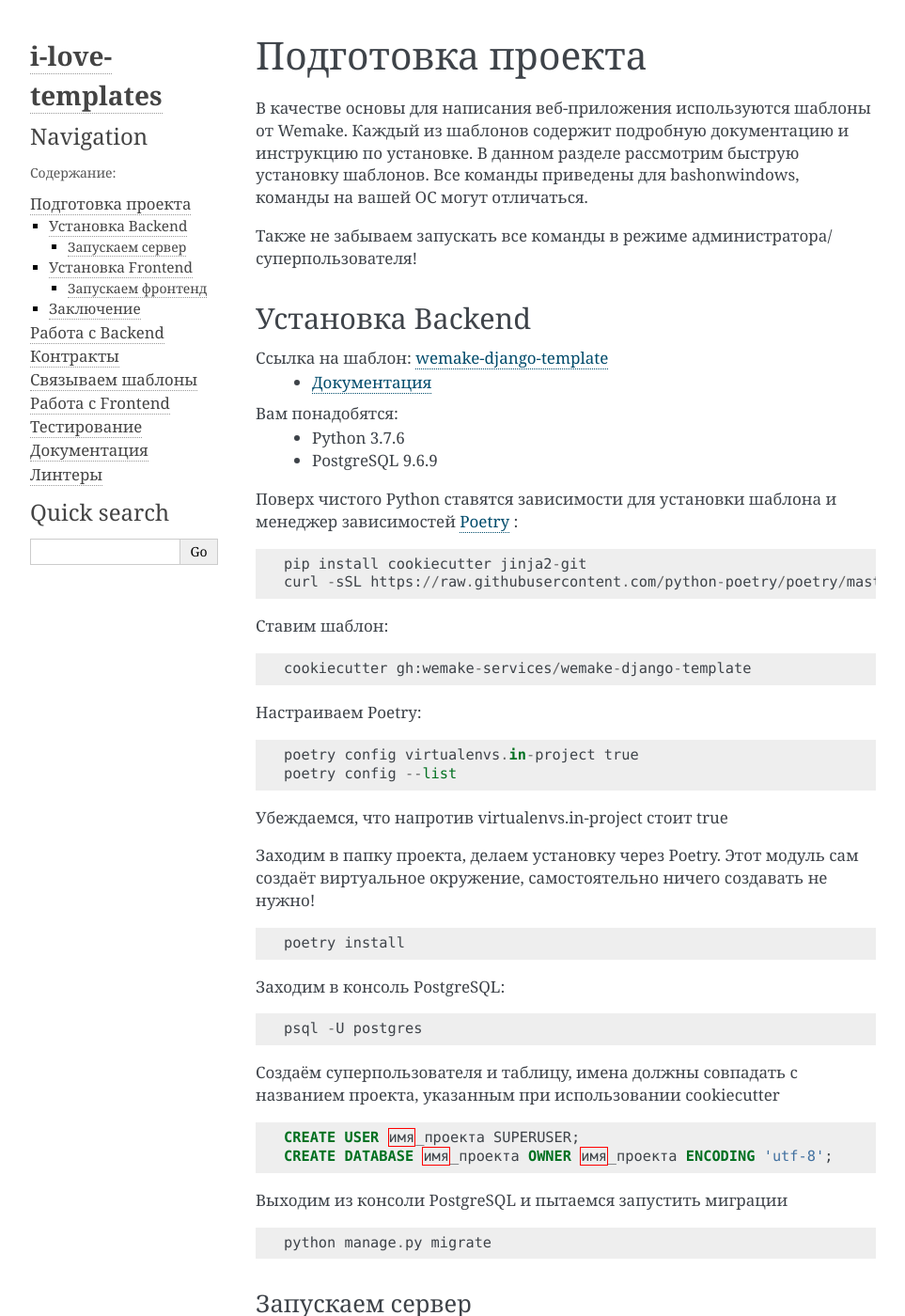
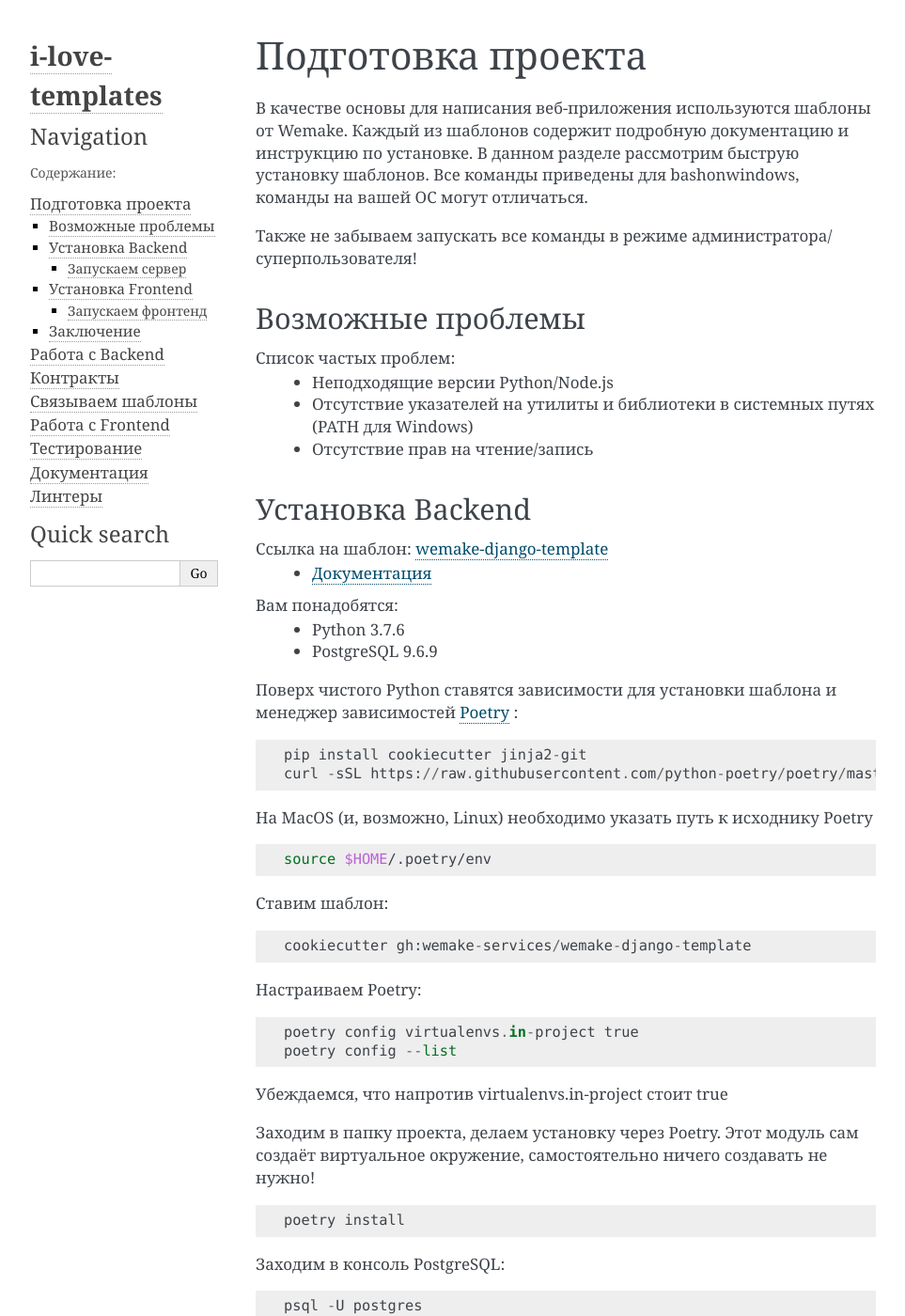
Before and after one commit to lishanda/i-love-templates, a Sphinx documentation site: the page built from docs/pages/preparations.rst, in a window 1280 px wide and 1400 px high. Shown: the whole window at 94% size, without its empty margins (148-1111 px from the left). Built offline with Sphinx 7.4.7, drawn with Linux system fonts in a browser that asks for light colours; some of the changed text lies outside the part shown.

Commit message:
Added missing command for MacOS installation

```diff
--- a/docs/pages/preparations.rst
+++ b/docs/pages/preparations.rst
@@ -7,6 +7,15 @@ Wemake. Каждый из шаблонов содержит подробную
 приведены для bashonwindows, команды на вашей ОС могут отличаться.
 
 Также не забываем запускать все команды в режиме администратора/суперпользователя!
+
+Возможные проблемы
+------------------
+
+Список частых проблем:
+    * Неподходящие версии Python/Node.js
+    * Отсутствие указателей на утилиты и библиотеки в системных путях (PATH для Windows)
+    * Отсутствие прав на чтение/запись
+
 
 Установка Backend
 -----------------
@@ -24,6 +33,13 @@ Wemake. Каждый из шаблонов содержит подробную
 
     pip install cookiecutter jinja2-git
     curl -sSL https://raw.githubusercontent.com/python-poetry/poetry/master/get-poetry.py | python
+
+На MacOS (и, возможно, Linux) необходимо указать путь к исходнику Poetry
+
+.. code-block:: bash
+
+    source $HOME/.poetry/env
+
 
 Ставим шаблон:
 
```
Also changed, not shown: other parts of docs/pages/preparations.rst (+0 -5 lines).
